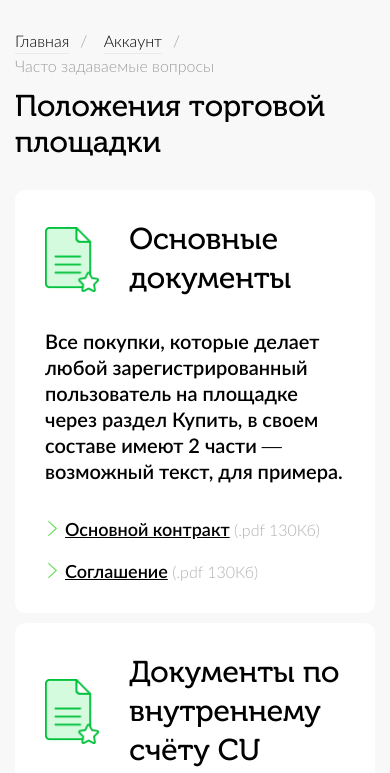
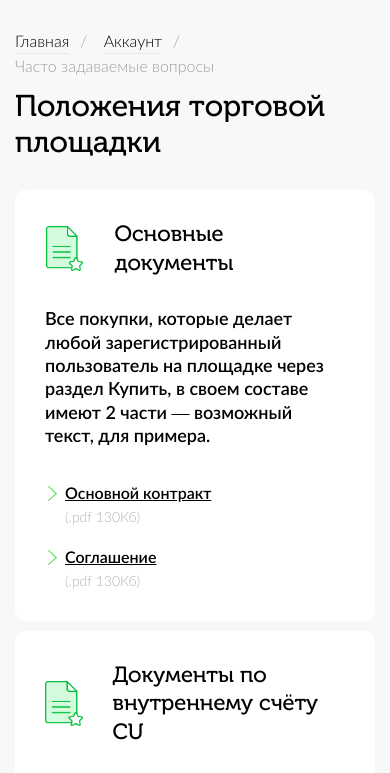
Before and after one commit to YuraSergeevv/bussines, a plain HTML site: page index.html in a window 390 px wide. Shown: the part 47-820 px from the top of the page. Drawn offline with Linux system fonts and the light colour scheme; files whose address does not match are found by name.

Commit message:
17:40/29.12.2020

```diff
--- a/css/style.css
+++ b/css/style.css
@@ -3503,6 +3503,29 @@ margin-bottom: 10px;
     .active{
         width: 85%;
     }
+    /***Бизнес****/
+.block__title-img{
+        width: 40px;
+        height: 45px;
+
+}
+.block__title-text{
+    font-size: 22px;
+}
+.block__text{
+    font-size: 18px;
+}
+
+.block__donwload-link{
+    font-size: 16px;
+}
+
+
+.block__donwload-text{
+    display: block;
+    padding: 5px 0 0 20px;
+    font-size: 14px;
+}
 }
 
 
```
